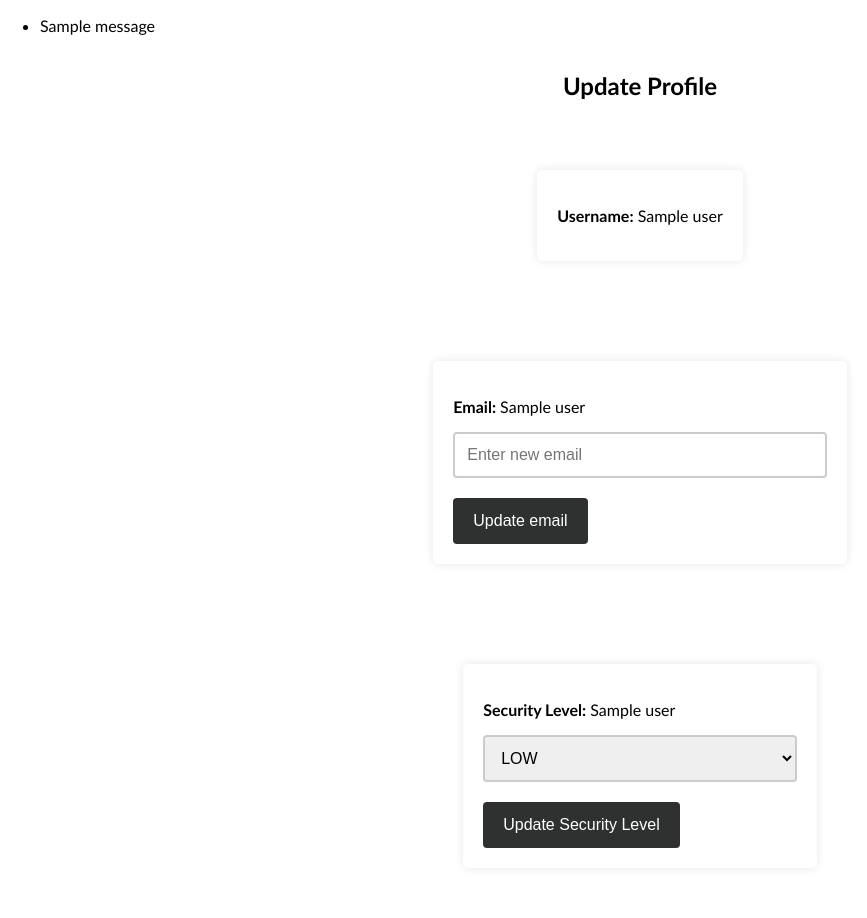
After one commit to FFLUTRA/Albanian-Speech-To-Text, a Flask app: template templates/profile.html in a window 1280 px wide. The commit adds this page. Shown: the whole page, without its empty margins (0-867 px from the left). Run offline with Flask 2, Linux system fonts and the light colour scheme; the template is opened without the code that fills it: most values are stand-ins (such as "Sample title", 1, 10 or a date in 2020); one stand-in notice (Sample message) is shown; some libraries are stand-ins or nearby versions.

Commit message:
User Profile

```diff
--- /dev/null
+++ b/components/level.py
@@ -0,0 +1,6 @@
+from enum import Enum
+
+class LEVEL(Enum):
+    BASIC = 'basic'
+    ADVANCED = 'advanced'
+    ADMIN = 'admin'
--- /dev/null
+++ b/templates/profile.html
@@ -0,0 +1,47 @@
+<!DOCTYPE html>
+<html lang="en">
+<head>
+    <meta charset="UTF-8">
+    <meta name="viewport" content="width=device-width, initial-scale=1.0">
+    <link rel="stylesheet" type="text/css" href="{{ url_for('static', filename='style.css') }}">
+    <title>User Profile</title>
+</head>
+<body>
+    {% with messages = get_flashed_messages() %}
+        {% if messages %}
+            <ul class="flashes">
+                {% for message in messages %}
+                    <li>{{ message }}</li>
+                {% endfor %}
+            </ul>
+        {% endif %}
+    {% endwith %}
+    <div class="container" id="profile">
+        <h2>Update Profile</h2>
+        <form class="update">
+            <div class="profile">
+                <p><strong>Username:</strong> {{ user_data[1] }}</p>
+            </div>
+        </form>
+        <form action="{{ url_for('update_email') }}" method="POST" class="update">
+            <div class="profile">
+                <p><strong>Email:</strong> {{ user_data[2] }}</p>
+                <input type="text" name="new_email" id="new_email" placeholder="Enter new email">
+                <button type="submit">Update email</button>
+            </div>
+        </form>
+        <form action="{{ url_for('update_level') }}" method="POST" class="update">
+            <div class="profile">
+                <p><strong>Security Level:</strong> {{ user_data[4] }}</p>
+                <select id="new_level" name="new_level">
+                    <option value="LOW">LOW</option>
+                    <option value="MEDIUM">MEDIUM</option>
+                    <option value="HIGH">HIGH</option>
+                </select>
+                <button type="submit">Update Security Level</button>
+            </div>
+        </form>
+    </div>
+
+</body>
+</html>
```
Also changed, not shown: templates/register.html (+23 -2 lines).
